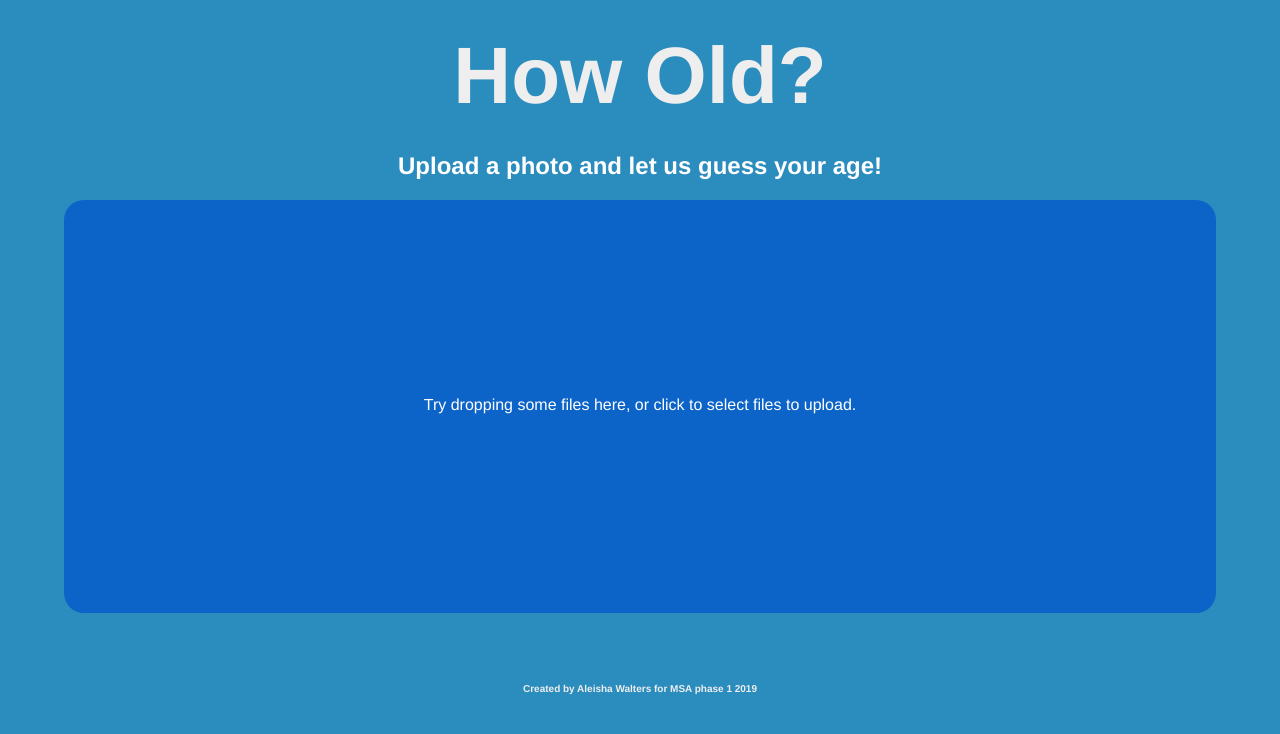
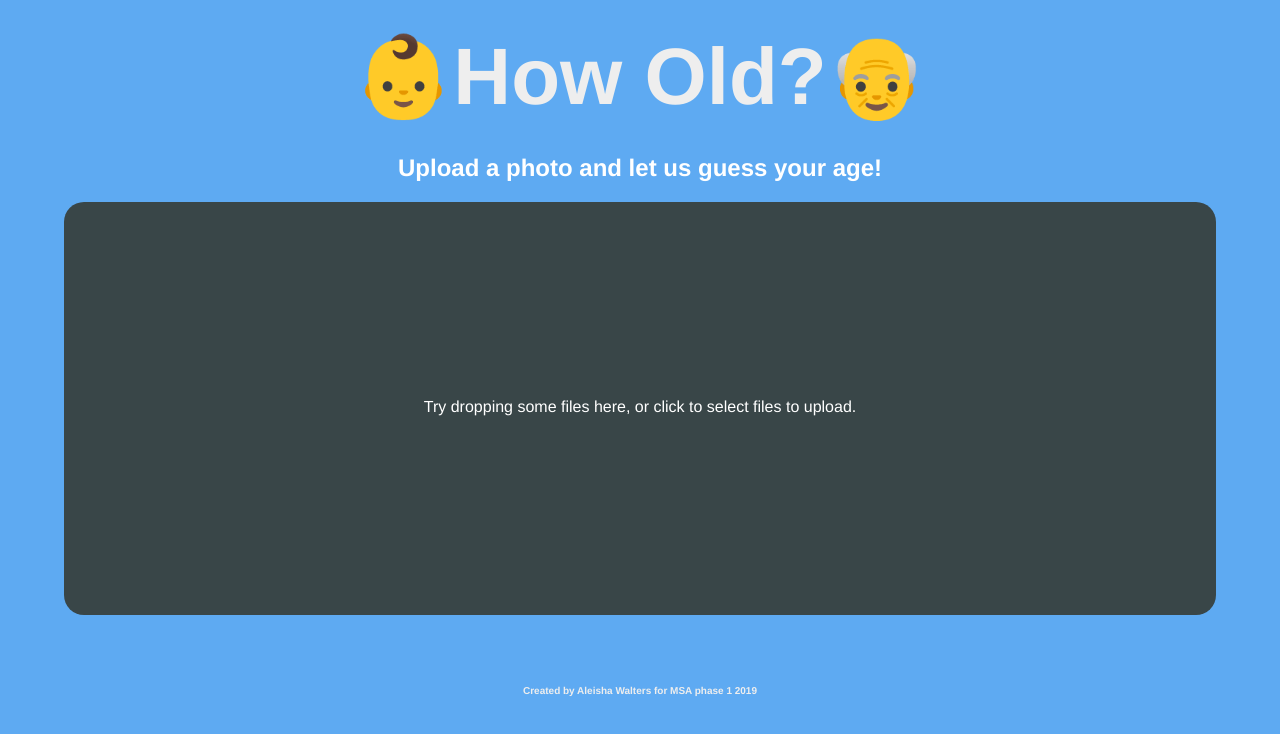
Before and after one commit to aleishawalters/msa-how-old, a React (Create React App) app: page / in a window 1280 px wide. Shown: the top 734 px of the page. Built offline with nearby package versions, Linux system fonts and the light colour scheme; the HTML template or start-up script is replaced by a standard one.

Commit message:
colour and text adjustments

```diff
--- a/src/components/DropArea/DropArea.css
+++ b/src/components/DropArea/DropArea.css
@@ -13,7 +13,7 @@
     padding-top: 5px;
     padding-bottom: 0px;
     height: 51vh;
-    background-color: #0c64c9;
+    background-color: #394648;
     border-radius: 20px;
     color: white;
   }
--- a/src/components/Header/Header.tsx
+++ b/src/components/Header/Header.tsx
@@ -4,7 +4,7 @@ import './Header.css'
 export default function Header() {
     return (
         <div className="header">
-            <h1 className='headerText'>How Old? </h1>
+            <h1 className='headerText'>👶How Old?👴 </h1>
         </div>
     )
 }
--- a/src/index.css
+++ b/src/index.css
@@ -2,5 +2,5 @@ body {
   margin: 0;
   padding: 0;
   font-family: Helvetica, sans-serif;
-  background-color: #2b8cbe;
+  background-color: #5EAAF2;
 }
```
